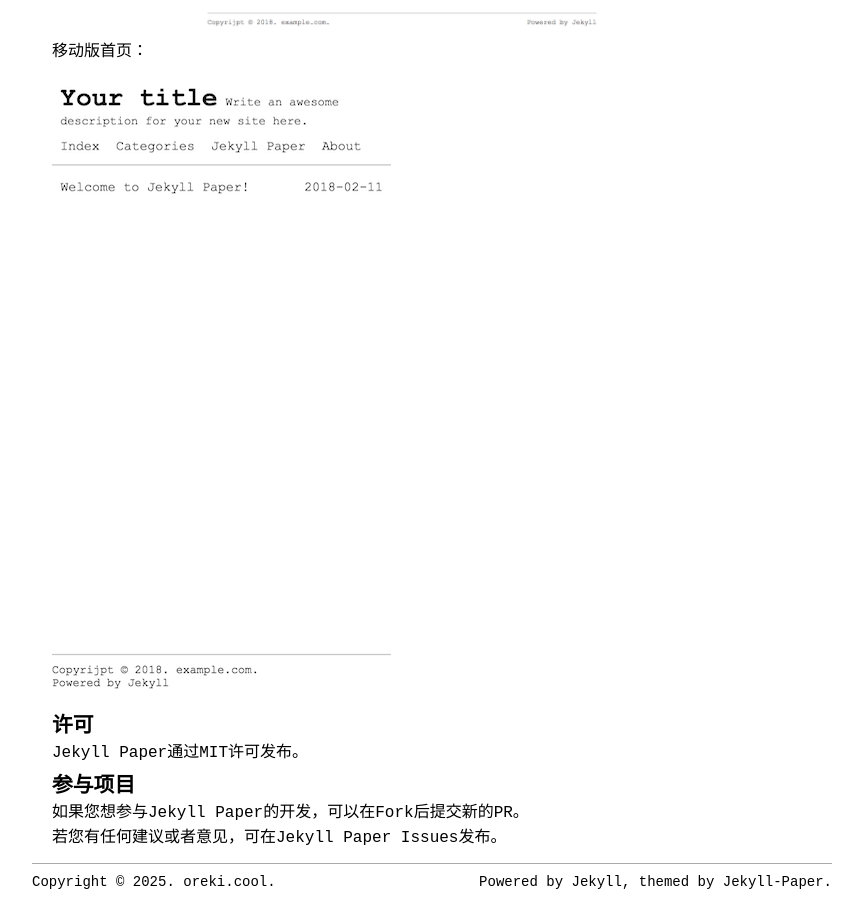
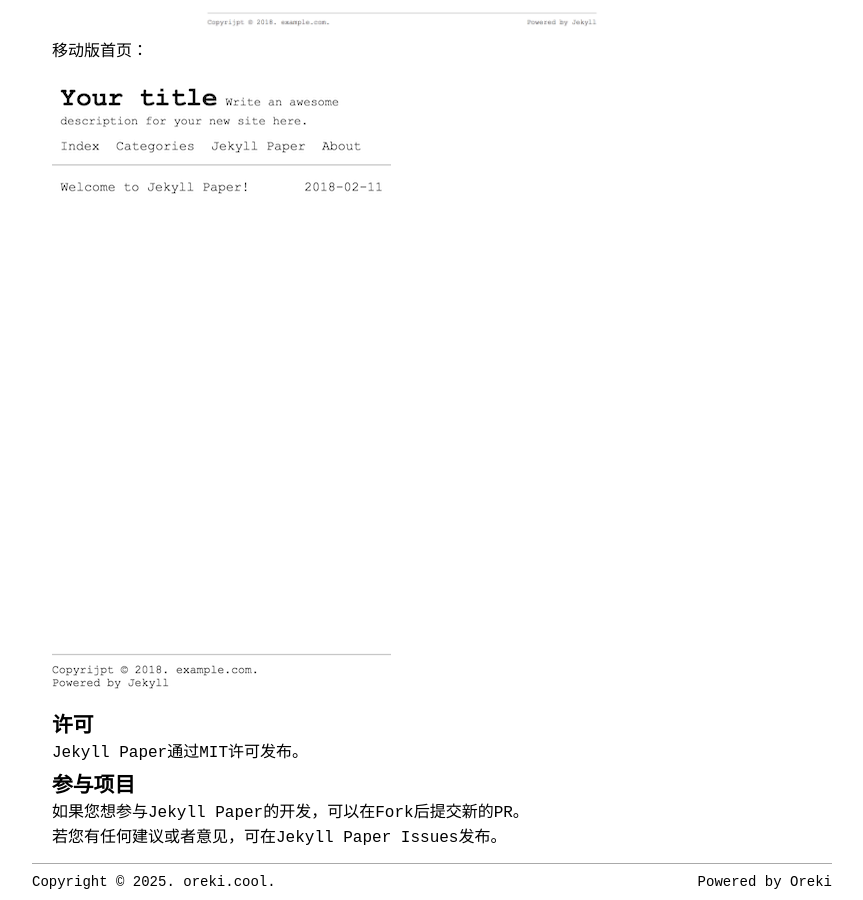
Before and after one commit to 24oreki/24oreki.github.io, a Jekyll site: the page built from README-CN.md, in a window 1280 px wide and 900 px high, scrolled down 2842 px. Shown: the whole window, without its empty margins (208-1071 px from the left). Built offline with Jekyll 4.4.1, drawn with Linux system fonts in a browser that asks for light colours; our own code applies the rules of GitHub Pages for plain Markdown files.

Commit message:
Update footer.html

```diff
--- a/_includes/footer.html
+++ b/_includes/footer.html
@@ -1,6 +1,6 @@
 <div class="footer-copyright">
   <span class="footer-copyright-text float-left">Copyright &copy; {{ site.time | date: '%Y' }}. {{ site.domain }}.</span>
   <span class="footer-copyright-text float-right">
-    Powered by <a href="https://jekyllrb.com/">Jekyll</a>, themed by <a href="https://github.com/ghosind/Jekyll-Paper">Jekyll-Paper</a>.
+    Powered by Oreki
   </span>
 </div>
```
